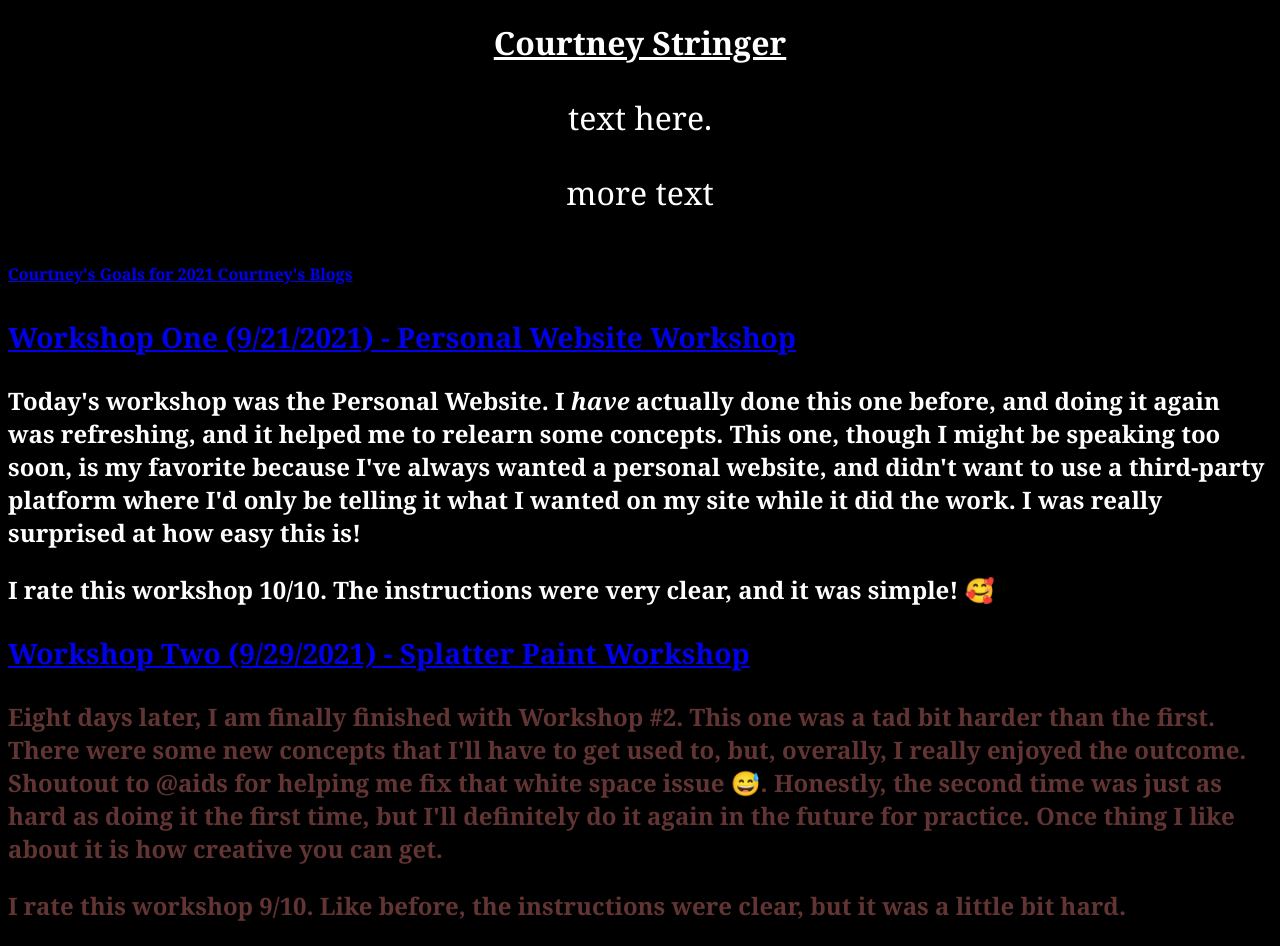
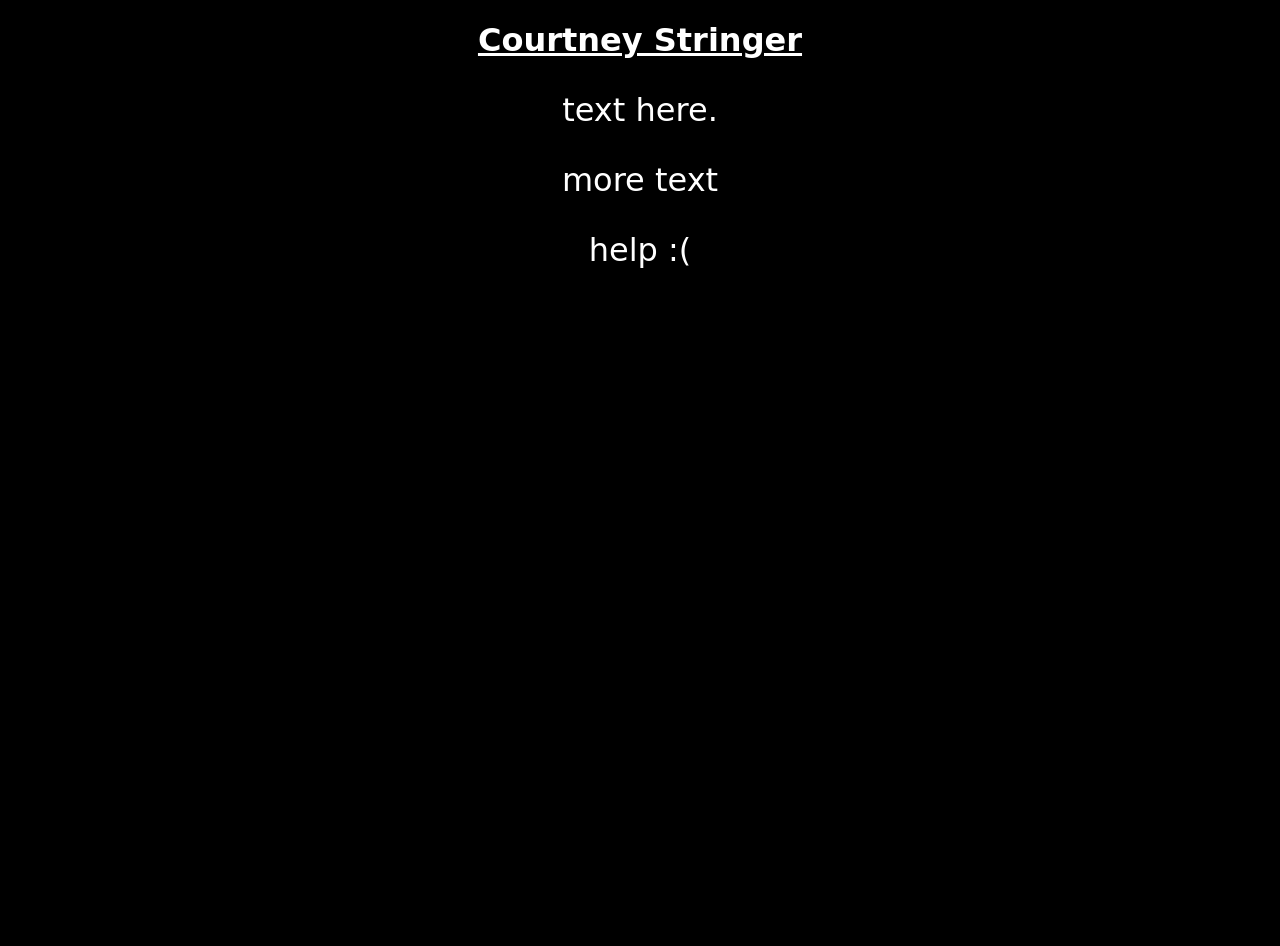
Before and after one commit to thelocococo/courtneydiane, a plain HTML site: page index.html in a window 1280 px wide. After the commit the page ends 800 px from the top, so only its background shows below. Drawn offline with Linux system fonts and the light colour scheme; a web font is replaced by a local one.

Commit message:
nothing>?

```diff
--- a/index.html
+++ b/index.html
@@ -3,6 +3,9 @@
   <div style="text-align: center;">
     <div style="color: #ffffff;">
   <head>
+    <link rel="preconnect" href="https://fonts.googleapis.com">
+<link rel="preconnect" href="https://fonts.gstatic.com" crossorigin>
+<link href="https://fonts.googleapis.com/css2?family=Dancing+Script&family=Pushster&display=swap" rel="stylesheet">
     <link rel="stylesheet" href="style.css" </head>
   <body>
     <h1> <b><u> Courtney Stringer</u> </b> </h1>
@@ -13,37 +16,6 @@
 
     <p> text here.</p>
     <p> more text</p>
+    <p> help :(</p>
 
     </div>
-</div>
-</font>
-<a href="goals.html"><u><b> Courtney's Goals for 2021 </u></b>
-<a href="blogs.html"> <u><b> Courtney's Blogs </u> <b>
-    <div style="text-align: left;">
-   <p>
-     <font size="5">
-      <div style="color: #ffffff;">
-     <h3>
-       <a href="https://personal-website-workshop.courtneystringe.repl.co/"> <u><b> Workshop One (9/21/2021) - Personal Website Workshop </u></b> </a>
-     </h3>
-     Today's workshop was the Personal Website. I <i>have</i> actually done this one before, and doing it again was refreshing, and it helped me to relearn some concepts. This one, though I might be speaking too soon, is my favorite because I've always wanted a personal website, and didn't want to use a third-party platform where I'd only be telling it what I wanted on my site while it did the work. I was really surprised at how easy this is!
-     <p></P>
-     <b> I rate this workshop 10/10. The instructions were very clear, and it was simple! 🥰 </b>
-     </p>
-     </div>
-     </div>
-     <p>
-       <div style="text-align: left">
-       <div style="color: #623534">
-       <h3>
-         <a href="https://splatter-paint-workshop.courtneystringe.repl.co/"> <b><u> Workshop Two (9/29/2021) - Splatter Paint Workshop </b></u> </a>
-
-        </h3>
-       Eight days later, I am finally finished with Workshop #2. This one was a tad bit harder than the first. There were some new concepts that I'll have to get used to, but, overally, I really enjoyed the outcome. Shoutout to @aids for helping me fix that white space issue 😅. Honestly, the second time was just as hard as doing it the first time, but I'll definitely do it again in the future for practice. Once thing I like about it is how creative you can get. </p>
-       <b> I rate this workshop 9/10. Like before, the instructions were clear, but it was a little bit hard. <b>
-       </p>
-       </div>
-       </div>
-       </font>
-  </body>
-  </html>
--- a/style.css
+++ b/style.css
@@ -5,7 +5,8 @@ img {
 
 body {
 
-  font-family: Cambria, Cochin, Georgia, Times, 'Times New Roman', serif;
+font-family: 'Dancing Script', cursive;
+font-family: 'Pushster', cursive;
   background: #000000;
   color: #fff
 }
```
Also changed, not shown: goals.html (deleted, +0 -29 lines).
